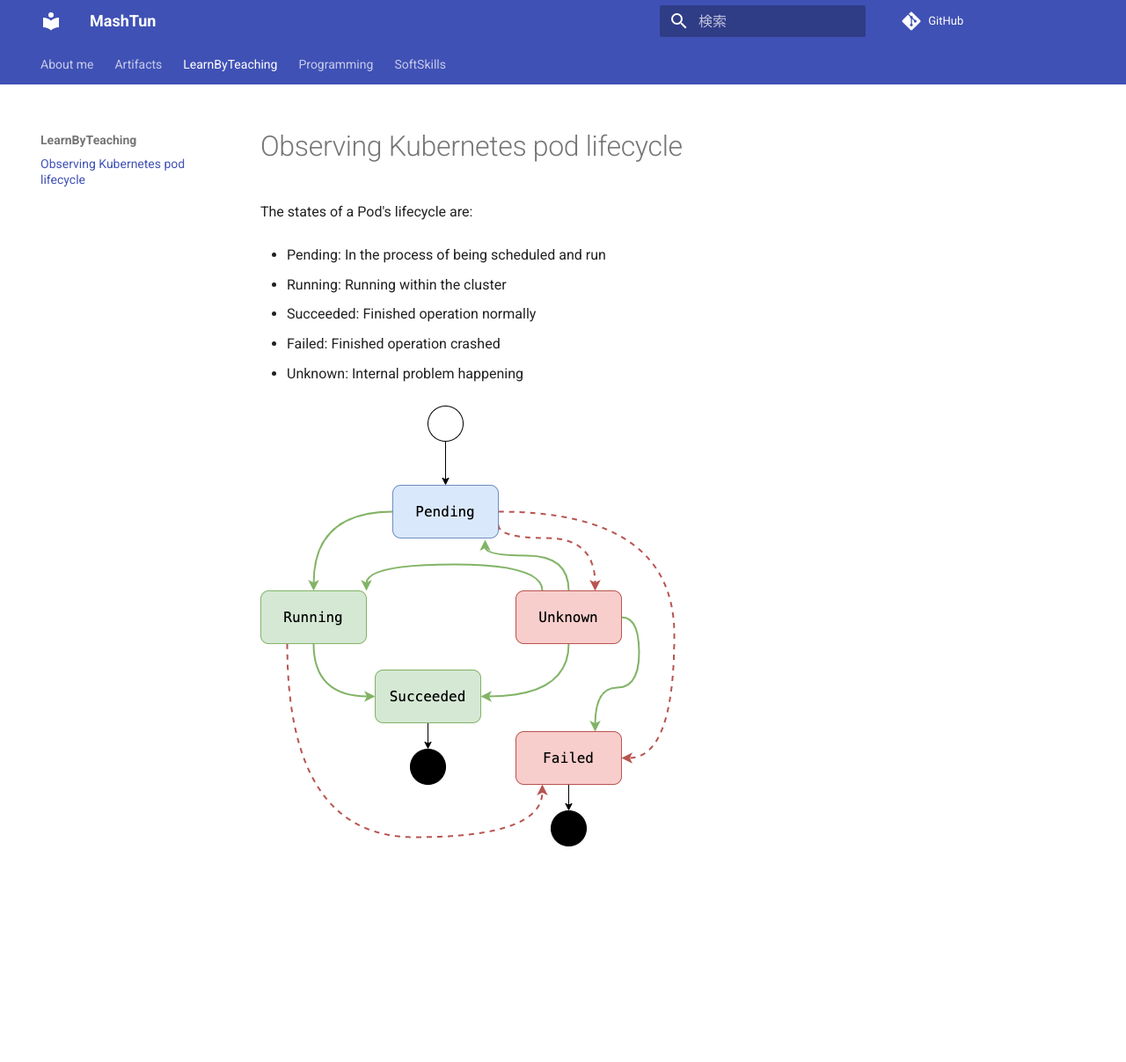
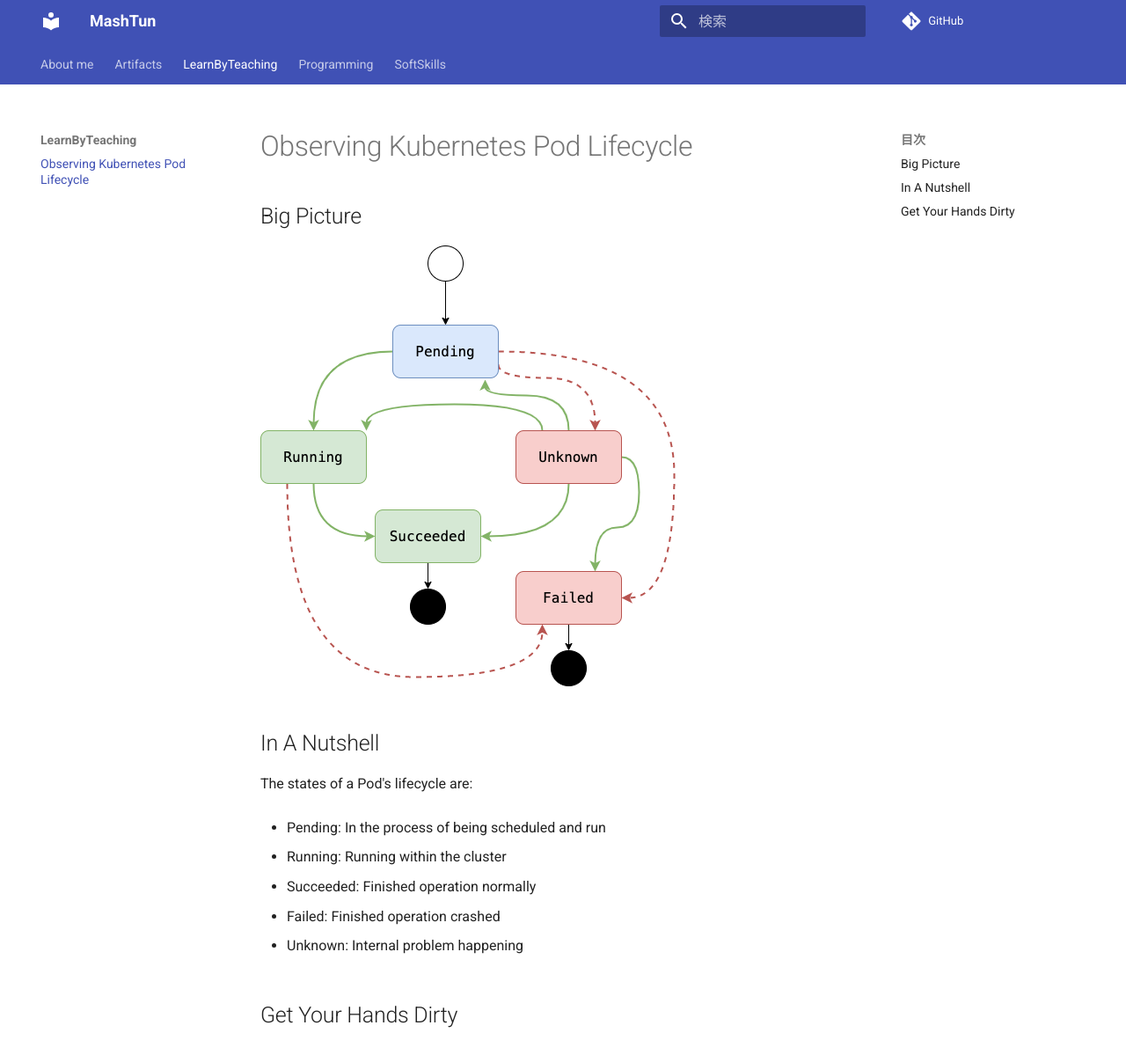
Before and after one commit to ptux/mashtun, an MkDocs documentation site: the page built from docs/LearnByTeaching/pod-lifecycle.md, in a window 1280 px wide and 1400 px high. Shown: the top 1207 px of the window at 88% size. Built offline with MkDocs 1.6.1 and Material for MkDocs 9.7.7, drawn with Linux system fonts in a browser that asks for light colours; a script that is not in the unit is left out; comment, search, counter and statistics services are not loaded.

Commit message:
update outline

```diff
--- a/docs/LearnByTeaching/pod-lifecycle.md
+++ b/docs/LearnByTeaching/pod-lifecycle.md
@@ -1,4 +1,12 @@
-# Observing Kubernetes pod lifecycle
+# Observing Kubernetes Pod Lifecycle
+
+
+## Big Picture
+
+![img](pod-lifecycle.png)
+
+
+## In A Nutshell
 
 The states of a Pod's lifecycle are:
 
@@ -12,7 +20,7 @@ The states of a Pod's lifecycle are:
 
 - Unknown: Internal problem happening
 
-![img](pod-lifecycle.png)
+## Get Your Hands Dirty
 
 <script src="//katacoda.com/embed.js"></script>
 
```
